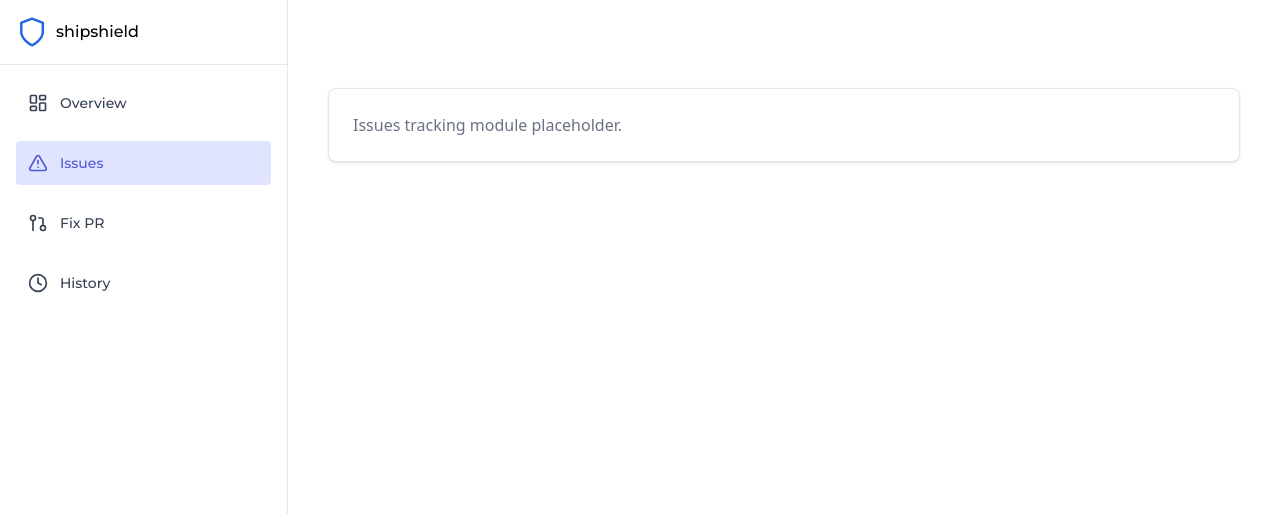
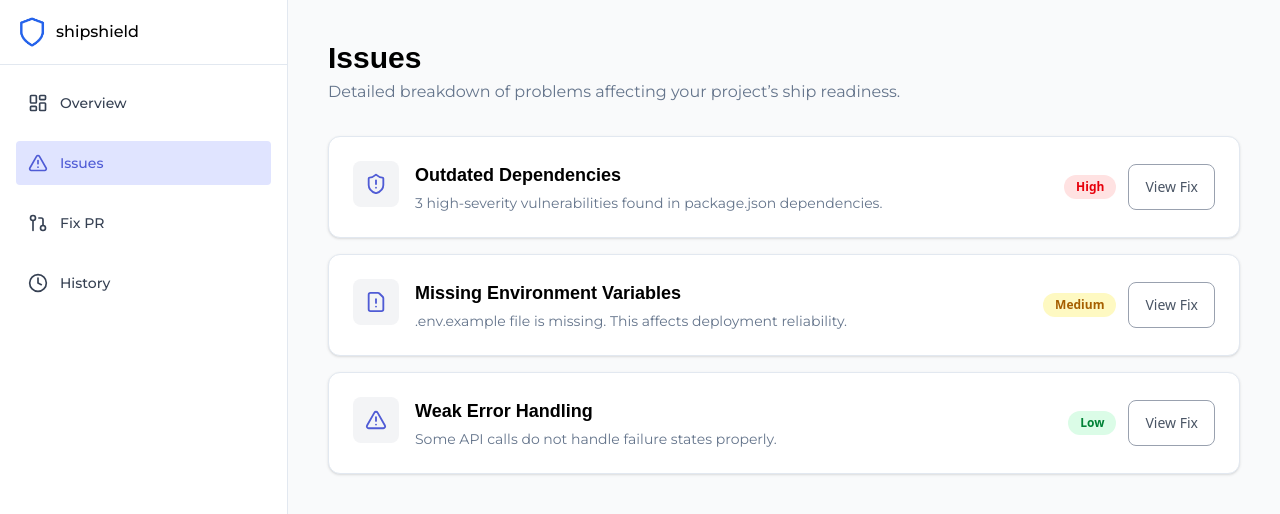
Before and after one commit to nife-codes/shipshield, a React (Vite) app in the folder shipshield-frontend/: page /issues in a window 1280 px wide. Shown: the top 514 px of the page. Built offline with nearby package versions, Linux system fonts and the light colour scheme; no server answers; a web font is replaced by a local one.

Commit message:
Tracking display in Issues page
Added a list of issues with severity levels and icons to the Issues page.

```diff
--- a/shipshield-frontend/src/Pages/Issues.jsx
+++ b/shipshield-frontend/src/Pages/Issues.jsx
@@ -1,18 +1,98 @@
 import React from 'react'
 import { motion } from 'framer-motion'
+import { AlertTriangle, ShieldAlert, FileWarning } from 'lucide-react'
+import CustomButton from '../components/ui/Button'
+
+const issues = [
+  {
+    id: 1,
+    title: 'Outdated Dependencies',
+    description: '3 high-severity vulnerabilities found in package.json dependencies.',
+    severity: 'High',
+    icon: ShieldAlert,
+  },
+  {
+    id: 2,
+    title: 'Missing Environment Variables',
+    description: '.env.example file is missing. This affects deployment reliability.',
+    severity: 'Medium',
+    icon: FileWarning,
+  },
+  {
+    id: 3,
+    title: 'Weak Error Handling',
+    description: 'Some API calls do not handle failure states properly.',
+    severity: 'Low',
+    icon: AlertTriangle,
+  },
+]
 
 const Issues = () => {
   return (
-    <motion.div
+    <motion.section
       initial={{ opacity: 0, y: 10 }}
       animate={{ opacity: 1, y: 0 }}
-      className="p-6 md:p-10"
+      className="min-h-screen bg-gray-50 p-6 md:p-10"
     >
-      <h1 className="text-2xl font-bold mb-4">Issues</h1>
-      <div className="bg-white p-6 rounded-lg border border-gray-200 shadow-sm text-gray-500">
-        Issues tracking module placeholder.
+      {/* Page Header */}
+      <div className="mb-8">
+        <h1 className="text-3xl font-bold text-black">Issues</h1>
+        <p className="text-[#64748B] mt-1">
+          Detailed breakdown of problems affecting your project’s ship readiness.
+        </p>
       </div>
-    </motion.div>
+
+      {/* Issues List */}
+      <div className="space-y-4 max-w-5xl">
+        {issues.map((issue) => {
+          const Icon = issue.icon
+
+          return (
+            <motion.div
+              key={issue.id}
+              initial={{ opacity: 0, y: 8 }}
+              animate={{ opacity: 1, y: 0 }}
+              className="bg-white border border-[#E2E8F0] rounded-xl p-6 shadow-sm flex flex-col md:flex-row md:items-center justify-between gap-4"
+            >
+              {/* Left */}
+              <div className="flex items-start gap-4">
+                <div className="p-3 rounded-lg bg-gray-100">
+                  <Icon className="text-[#4F5BD5]" size={22} />
+                </div>
+
+                <div>
+                  <h3 className="font-bold text-lg text-black">
+                    {issue.title}
+                  </h3>
+                  <p className="text-sm text-[#64748B] mt-1">
+                    {issue.description}
+                  </p>
+                </div>
+              </div>
+
+              {/* Right */}
+              <div className="flex items-center gap-3">
+                <span
+                  className={`text-xs font-bold px-3 py-1 rounded-full ${
+                    issue.severity === 'High'
+                      ? 'bg-red-100 text-red-600'
+                      : issue.severity === 'Medium'
+                      ? 'bg-yellow-100 text-yellow-700'
+                      : 'bg-green-100 text-green-700'
+                  }`}
+                >
+                  {issue.severity}
+                </span>
+
+                <CustomButton variant="outline">
+                  View Fix
+                </CustomButton>
+              </div>
+            </motion.div>
+          )
+        })}
+      </div>
+    </motion.section>
   )
 }
 
```
